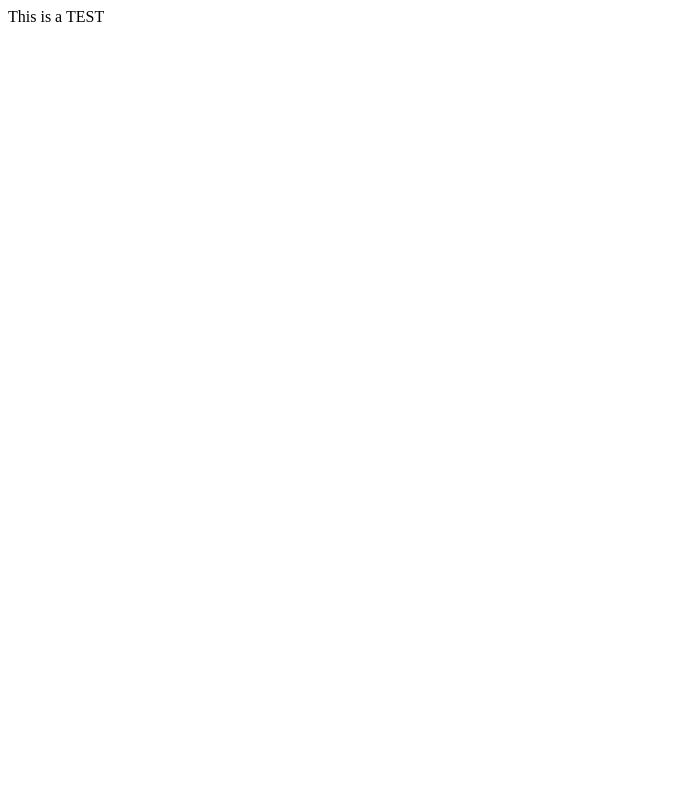
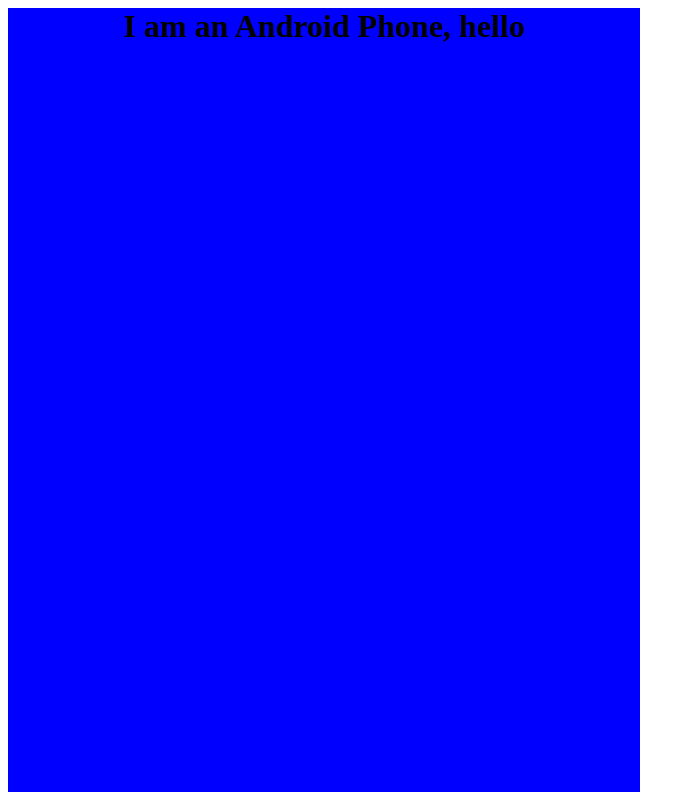
Before and after one commit to checked01/AllApps, a plain HTML site: page index.html in a window 1280 px wide. Shown: the whole page, without its empty margins (0-695 px from the left). Drawn offline with Linux system fonts and the light colour scheme.

Commit message:
Update index.html

```diff
--- a/index.html
+++ b/index.html
@@ -1,3 +1,14 @@
 <html>
-<p>This is a TEST</p>
+<style>
+  .body{
+   width:50%;
+   background-color:blue;
+   height:100%;
+  }
+</style>
+<div class="body">
+<div align="center">
+  <h1>I am an Android Phone, hello</h1>
+</div>
+</div>
 </html>
```
